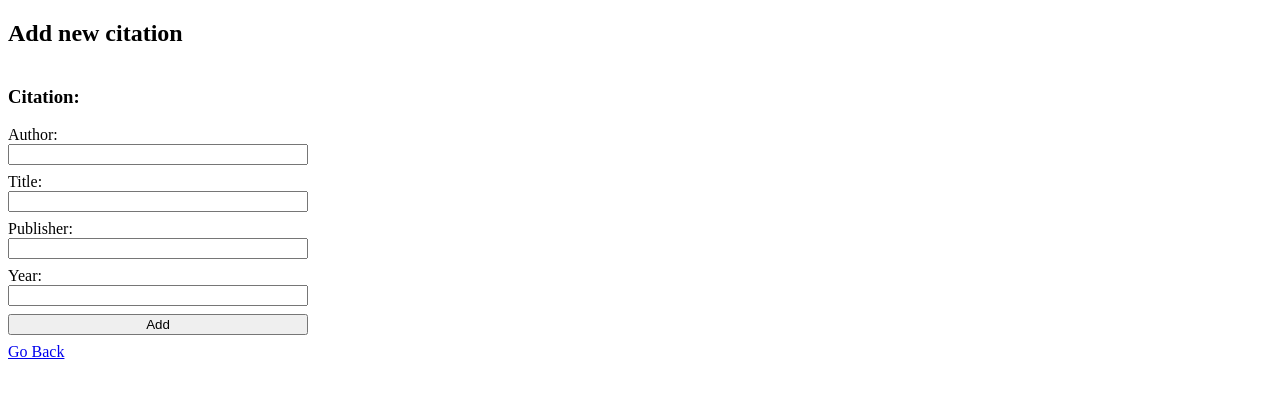
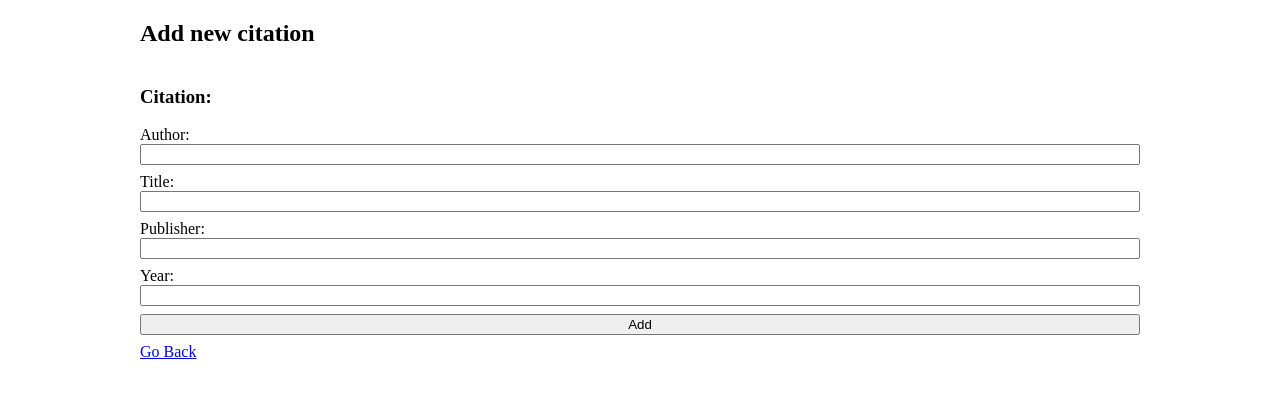
Before and after one commit to aarnif/ohtu-miniprojekti, a Flask app: page /new_citation in a window 1280 px wide. Shown: the top 398 px of the page. Run offline with Flask 3, Linux system fonts and the light colour scheme.

Commit message:
Update page overall layout

```diff
--- a/src/static/styles.css
+++ b/src/static/styles.css
@@ -1,11 +1,25 @@
+body {
+  margin: 0;
+  box-sizing: border-box;
+  display: flex;
+  justify-content: center;
+  align-items: center;
+}
+
+.wrapper {
+  flex-grow: 1;
+  max-width: 1000px;
+  display: flex;
+  flex-direction: column;
+  justify-content: center;
+}
+
 form {
-  max-width: 300px;
   display: flex;
   flex-direction: column;
 }
 
 #search-form {
-  max-width: 500px;
   flex-direction: row;
   gap: 8px;
 }
--- a/src/templates/layout.html
+++ b/src/templates/layout.html
@@ -13,6 +13,6 @@
     <title>{% block title %}{% endblock %}</title>
   </head>
   <body>
-    {% block body %}{% endblock %}
+    <div class="wrapper">{% block body %}{% endblock %}</div>
   </body>
 </html>
```
